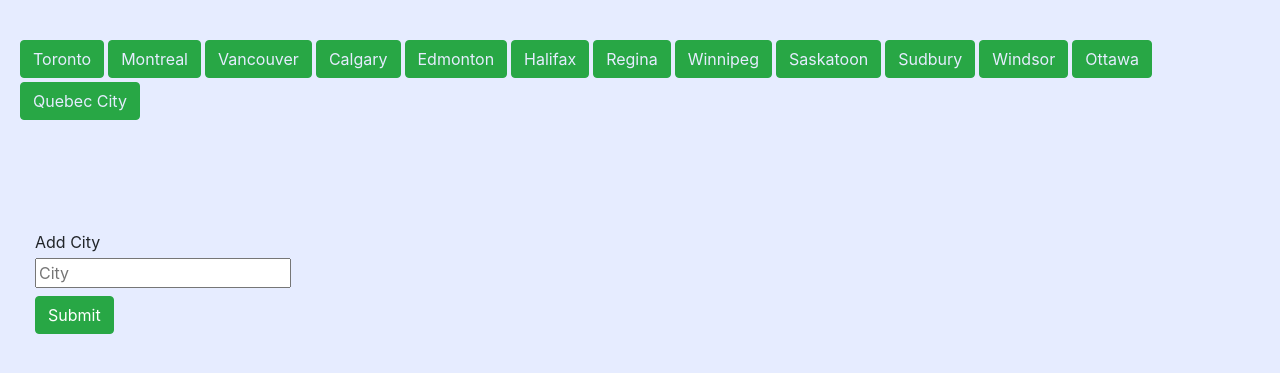
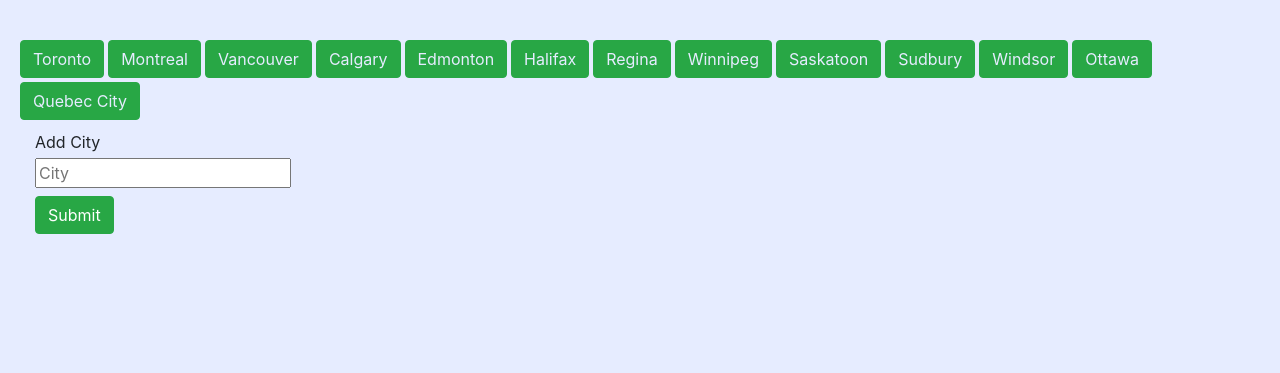
Before and after one commit to lcocard/GifTastic, a plain HTML site: page index.html in a window 1280 px wide. Shown: the part 155-528 px from the top of the page. Drawn offline with nearby package versions, Linux system fonts and the light colour scheme.

Commit message:
adjust user input column to stay above the giphy area

```diff
--- a/assets/css/style.css
+++ b/assets/css/style.css
@@ -24,13 +24,21 @@ p {
   text-align: center; */
 }
 
+.userGiphy {
+    position: absolute;
+    z-index: 1;
+}
+
 .giphyArea {
+  position: absolute;
   display: flex;
   flex-wrap: wrap;
   align-items: stretch;
   justify-content: space-around;
   padding: 50px;
+  margin-top: 50px;
   margin-left: 45px;
+  z-index: 7;
 }
 
 img > p {
```
